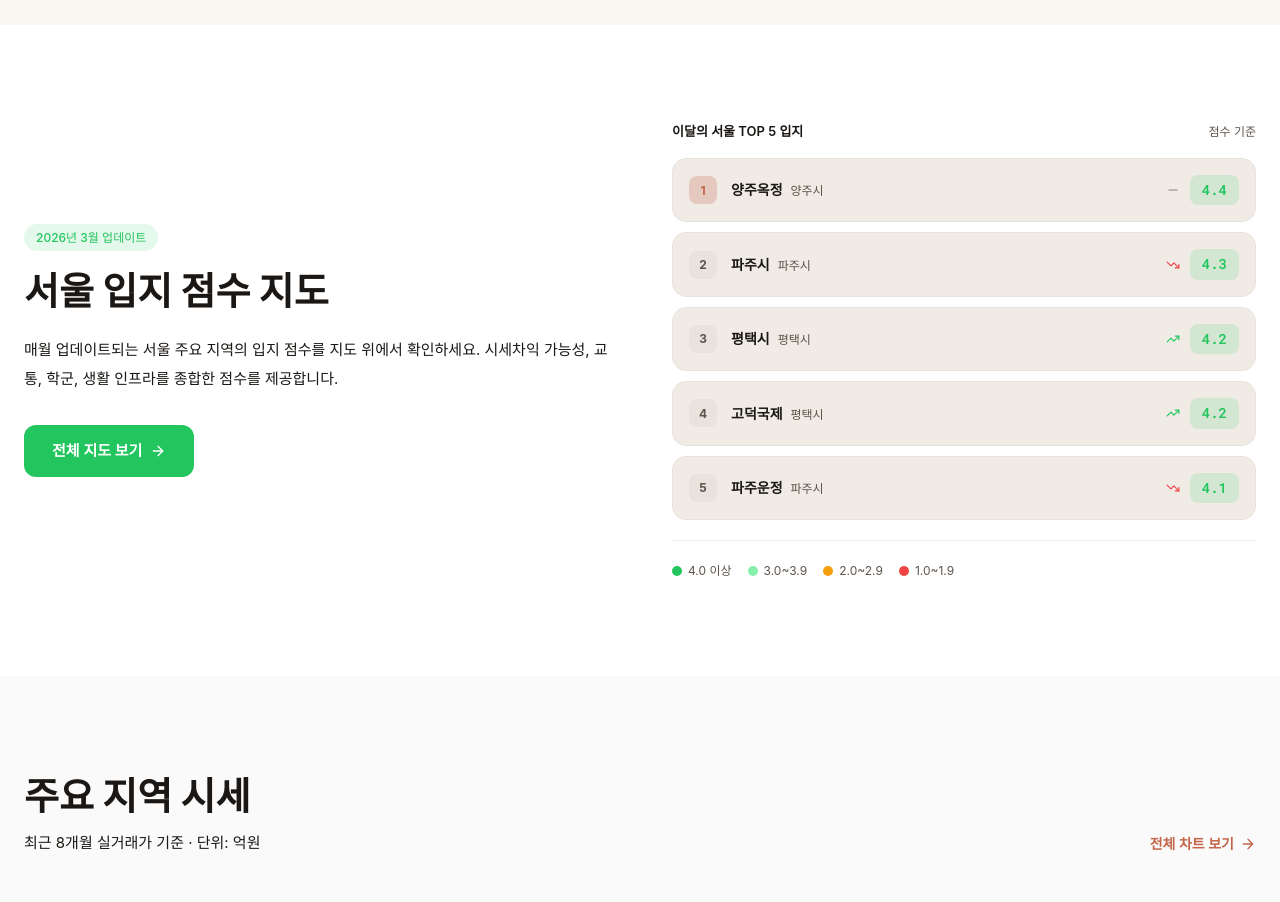
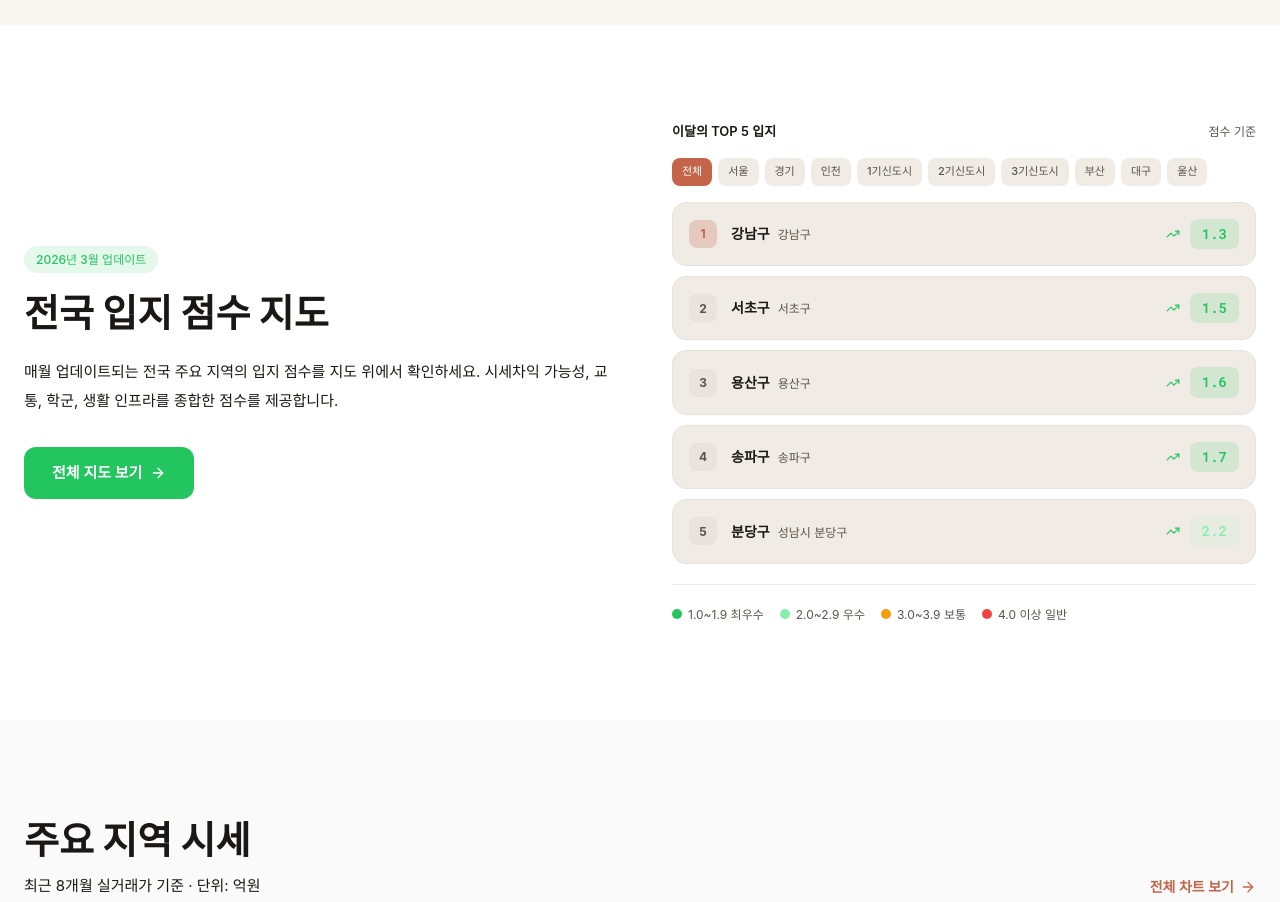
Before and after one commit to REAL-GOMGOM/real-estate-service, a Next.js app: page / in a window 1280 px wide. Shown: the part 2100-3002 px from the top of the page. Built offline with nearby package versions, Linux system fonts and the light colour scheme; no server answers; a web font is replaced by a local one.

Commit message:
fix: 메인페이지 TOP5 정렬 수정 + 권역별 탭 + 색상 유틸 통합

```diff
--- a/components/landing/LocationMapPreview.tsx
+++ b/components/landing/LocationMapPreview.tsx
@@ -1,32 +1,20 @@
 'use client';
 
+import { useState, useMemo } from 'react';
 import { motion } from 'framer-motion';
 import Link from 'next/link';
 import { ArrowRight, TrendingUp, TrendingDown, Minus } from 'lucide-react';
+import { getScoreColor, getScoreBgColor } from '@/lib/score-utils';
 import locationScoresData from '@/data/location-scores.json';
 import type { LocationScore } from '@/lib/types';
 
 const locationScores = locationScoresData as LocationScore[];
 
-// 점수에 따른 색상 반환
-function getScoreColor(score: number): string {
-  if (score >= 4.0) return '#22C55E';
-  if (score >= 3.0) return '#86EFAC';
-  if (score >= 2.0) return '#F59E0B';
-  return '#EF4444';
-}
-
-function getScoreBgColor(score: number): string {
-  if (score >= 4.0) return 'rgba(34, 197, 94, 0.14)';
-  if (score >= 3.0) return 'rgba(134, 239, 172, 0.1)';
-  if (score >= 2.0) return 'rgba(245, 158, 11, 0.14)';
-  return 'rgba(239, 68, 68, 0.14)';
-}
-
-// 점수 높은 순 TOP 5
-const TOP_LOCATIONS = [...locationScores]
-  .sort((a, b) => b.score - a.score)
-  .slice(0, 5);
+const REGIONS = [
+  '전체', '서울', '경기', '인천',
+  '1기신도시', '2기신도시', '3기신도시',
+  '부산', '대구', '울산',
+] as const;
 
 function TrendIcon({ trend }: { trend: LocationScore['trend'] }) {
   if (trend === 'up') return <TrendingUp size={14} style={{ color: '#22C55E' }} />;
@@ -35,6 +23,16 @@ function TrendIcon({ trend }: { trend: LocationScore['trend'] }) {
 }
 
 export default function LocationMapPreview() {
+  const [selectedRegion, setSelectedRegion] = useState<string>('전체');
+
+  const topLocations = useMemo(() => {
+    return [...locationScores]
+      .filter(l => l.level === 'district')
+      .filter(l => selectedRegion === '전체' || l.region === selectedRegion)
+      .sort((a, b) => a.score - b.score)
+      .slice(0, 5);
+  }, [selectedRegion]);
+
   return (
     <section style={{ padding: 'clamp(40px, 8vw, 96px) 0', backgroundColor: 'var(--bg-card)' }}>
       <div style={{ maxWidth: '1280px', margin: '0 auto', padding: '0 24px' }}>
@@ -51,10 +49,10 @@ export default function LocationMapPreview() {
               2026년 3월 업데이트
             </span>
             <h2 style={{ fontSize: 'clamp(26px, 4vw, 38px)', fontWeight: 800, color: 'var(--text-primary)', marginBottom: '20px', lineHeight: 1.3 }}>
-              서울 입지 점수 지도
+              전국 입지 점수 지도
             </h2>
             <p style={{ fontSize: '15px', color: 'var(--text-secondary)', lineHeight: 1.9, marginBottom: '32px' }}>
-              매월 업데이트되는 서울 주요 지역의 입지 점수를 지도 위에서 확인하세요.
+              매월 업데이트되는 전국 주요 지역의 입지 점수를 지도 위에서 확인하세요.
               시세차익 가능성, 교통, 학군, 생활 인프라를 종합한 점수를 제공합니다.
             </p>
             <Link
@@ -74,12 +72,31 @@ export default function LocationMapPreview() {
             transition={{ duration: 0.6, delay: 0.1 }}
           >
             <div style={{ display: 'flex', justifyContent: 'space-between', alignItems: 'center', marginBottom: '16px' }}>
-              <span style={{ fontSize: '13px', fontWeight: 600, color: 'var(--text-secondary)' }}>이달의 서울 TOP 5 입지</span>
+              <span style={{ fontSize: '13px', fontWeight: 600, color: 'var(--text-secondary)' }}>이달의 TOP 5 입지</span>
               <span style={{ fontSize: '12px', color: 'var(--text-muted)' }}>점수 기준</span>
             </div>
 
+            {/* 권역 탭 */}
+            <div style={{ display: 'flex', flexWrap: 'wrap', gap: '6px', marginBottom: '16px' }}>
+              {REGIONS.map((region) => (
+                <button
+                  key={region}
+                  onClick={() => setSelectedRegion(region)}
+                  style={{
+                    padding: '5px 10px', borderRadius: '8px',
+                    fontSize: '11px', fontWeight: 500, cursor: 'pointer', border: 'none',
+                    backgroundColor: selectedRegion === region ? 'var(--accent)' : 'var(--border-light)',
+                    color: selectedRegion === region ? 'white' : 'var(--text-muted)',
+                    transition: 'background 0.15s', whiteSpace: 'nowrap',
+                  }}
+                >
+                  {region}
+                </button>
+              ))}
+            </div>
+
             <div style={{ display: 'flex', flexDirection: 'column', gap: '10px' }}>
-              {TOP_LOCATIONS.map((location, index) => (
+              {topLocations.map((location, index) => (
                 <motion.div
                   key={location.id}
                   initial={{ opacity: 0, x: 20 }}
@@ -113,10 +130,10 @@ export default function LocationMapPreview() {
             {/* 점수 범례 */}
             <div style={{ display: 'flex', flexWrap: 'wrap', gap: '16px', marginTop: '20px', paddingTop: '20px', borderTop: '1px solid var(--border-light)' }}>
               {[
-                { color: '#22C55E', label: '4.0 이상' },
-                { color: '#86EFAC', label: '3.0~3.9' },
-                { color: '#F59E0B', label: '2.0~2.9' },
-                { color: '#EF4444', label: '1.0~1.9' },
+                { color: '#22C55E', label: '1.0~1.9 최우수' },
+                { color: '#86EFAC', label: '2.0~2.9 우수' },
+                { color: '#F59E0B', label: '3.0~3.9 보통' },
+                { color: '#EF4444', label: '4.0 이상 일반' },
               ].map((item) => (
                 <div key={item.label} style={{ display: 'flex', alignItems: 'center', gap: '6px' }}>
                   <span style={{ width: '10px', height: '10px', borderRadius: '50%', backgroundColor: item.color, flexShrink: 0 }} />
--- a/components/location-map/LocationSidebar.tsx
+++ b/components/location-map/LocationSidebar.tsx
@@ -3,19 +3,8 @@
 import { TrendingUp, TrendingDown, Minus } from 'lucide-react';
 import type { LocationScore } from '@/lib/types';
 
-export function getScoreColor(score: number): string {
-  if (score >= 4.0) return '#22C55E';
-  if (score >= 3.0) return '#86EFAC';
-  if (score >= 2.0) return '#F59E0B';
-  return '#EF4444';
-}
-
-export function getScoreBgColor(score: number): string {
-  if (score >= 4.0) return 'rgba(34,197,94,0.15)';
-  if (score >= 3.0) return 'rgba(134,239,172,0.1)';
-  if (score >= 2.0) return 'rgba(245,158,11,0.15)';
-  return 'rgba(239,68,68,0.15)';
-}
+import { getScoreColor, getScoreBgColor } from '@/lib/score-utils';
+export { getScoreColor, getScoreBgColor } from '@/lib/score-utils';
 
 // 권역 탭 — 2줄 구성
 const REGION_TABS_ROW1 = ['전체', '서울', '경기', '인천'];
--- /dev/null
+++ b/lib/score-utils.ts
@@ -0,0 +1,13 @@
+export function getScoreColor(score: number): string {
+  if (score <= 1.9) return '#22C55E';
+  if (score <= 2.9) return '#86EFAC';
+  if (score <= 3.9) return '#F59E0B';
+  return '#EF4444';
+}
+
+export function getScoreBgColor(score: number): string {
+  if (score <= 1.9) return 'rgba(34, 197, 94, 0.14)';
+  if (score <= 2.9) return 'rgba(134, 239, 172, 0.1)';
+  if (score <= 3.9) return 'rgba(245, 158, 11, 0.14)';
+  return 'rgba(239, 68, 68, 0.14)';
+}
```
